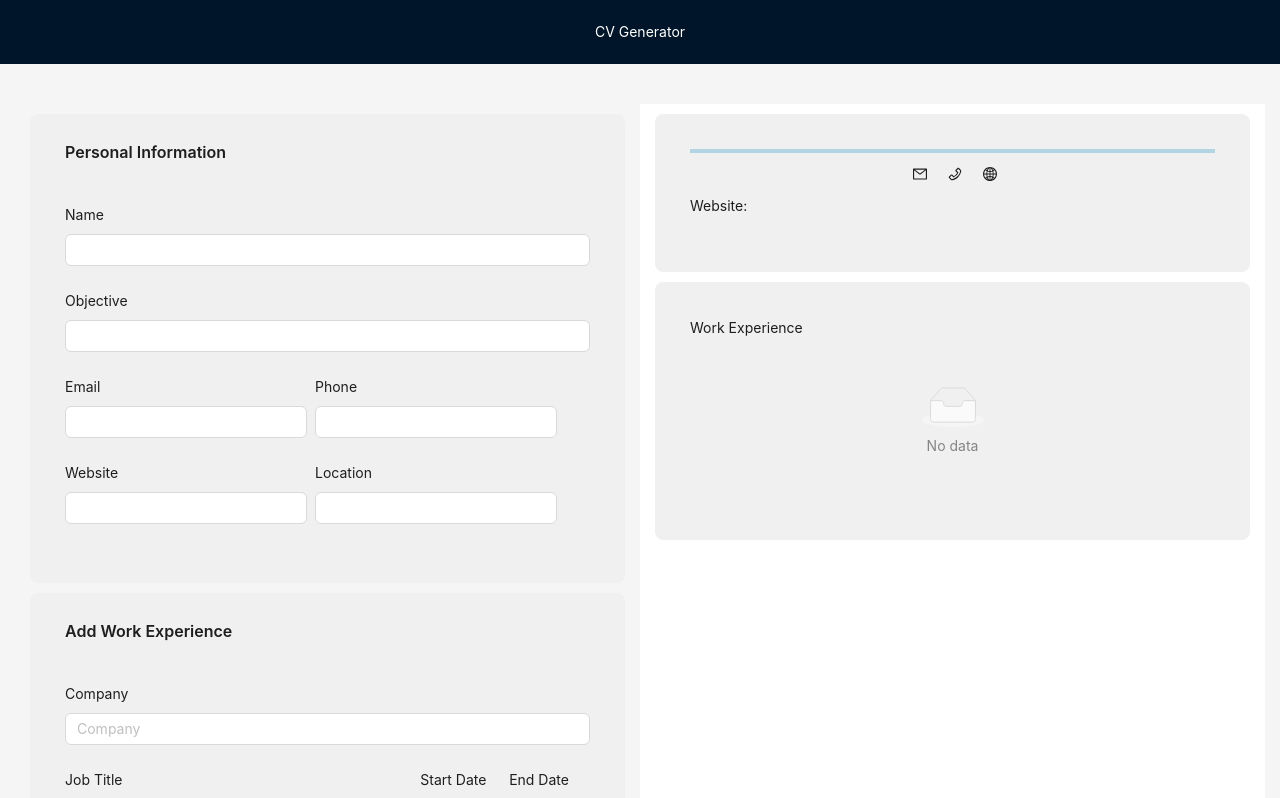
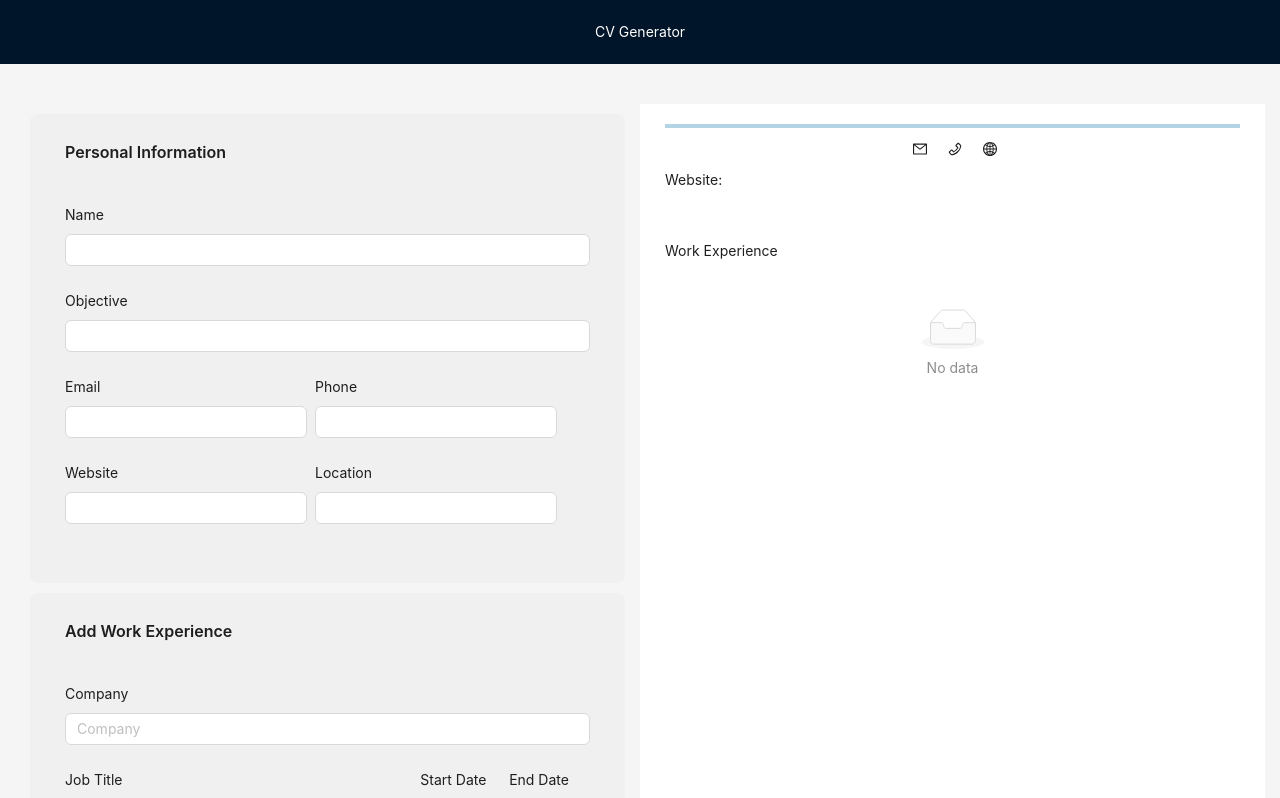
Before and after one commit to algisbernatovics/cv-generator, a Next.js app: page / in a window 1280 px wide. Shown: the top 798 px of the page. Built offline with nearby package versions, Linux system fonts and the light colour scheme.

Commit message:
Minor Changes.

```diff
--- a/src/components/PersonalInfoOutputCard.tsx
+++ b/src/components/PersonalInfoOutputCard.tsx
@@ -79,9 +79,8 @@ const PersonalInfoOutputCard = ({
   objective,
 }) => {
   return (
-    <Card
+    <div
       style={{
-        background: "#f0f0f0",
         padding: "10px",
         margin: "10px",
       }}>
@@ -93,7 +92,7 @@ const PersonalInfoOutputCard = ({
         location={location}
         objective={objective}
       />
-    </Card>
+    </div>
   );
 };
 
--- a/src/components/WorkExperienceOutputCard.tsx
+++ b/src/components/WorkExperienceOutputCard.tsx
@@ -17,7 +17,6 @@ const WorkExperienceOutput: React.FC<WorkExperienceOutputCardProps> = ({
   experiences,
 }) => {
   const cardStyle: React.CSSProperties = {
-    background: "#f0f0f0",
     padding: "10px",
     margin: "10px",
   };
@@ -41,7 +40,7 @@ const WorkExperienceOutput: React.FC<WorkExperienceOutputCardProps> = ({
   };
 
   return (
-    <Card style={cardStyle}>
+    <div style={cardStyle}>
       <h2>Work Experience</h2>
       <List
         itemLayout="vertical"
@@ -63,7 +62,7 @@ const WorkExperienceOutput: React.FC<WorkExperienceOutputCardProps> = ({
           </List.Item>
         )}
       />
-    </Card>
+    </div>
   );
 };
 
```
